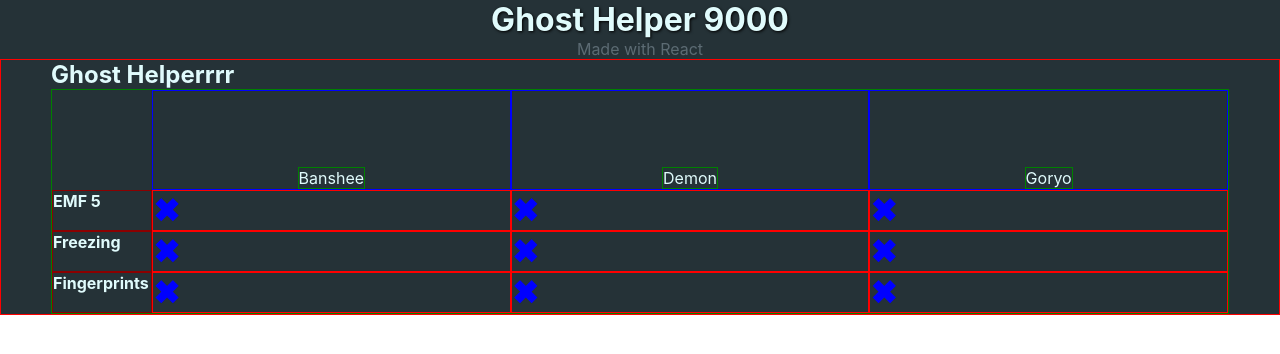
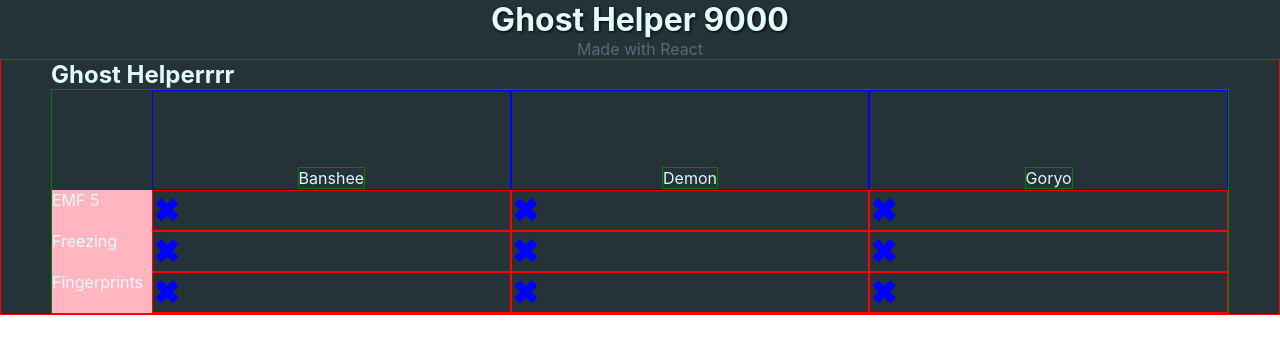
Before and after one commit to mbeckdev/ghost-helper, a React (Create React App) app: page / in a window 1280 px wide. Shown: the top 354 px of the page. Built offline with nearby package versions, Linux system fonts and the light colour scheme.

Commit message:
Add props.title to rowheadercell

```diff
--- a/src/components/row-header-cell/row-header-cell.component.jsx
+++ b/src/components/row-header-cell/row-header-cell.component.jsx
@@ -2,7 +2,8 @@ import React from 'react';
 
 import './row-header-cell.styles.scss';
 
-let itWasClicked = false;
+// let itWasClicked = false;
+let itWasClicked = true;
 
 function wasClicked(here) {
   console.log('was clicked');
@@ -34,11 +35,22 @@ function findChildIndex(node) {
 }
 
 const RowHeaderCell = (props) => (
-  <div className="row-header-cell" onClick={wasClicked}>
-    <div className={itWasClicked ? 'title highlighted' : 'title'}>
-      {props.title}
-    </div>
+  <div
+    className={
+      itWasClicked
+        ? `${props.title} highlighted row-header-cell`
+        : 'title row-header-cell'
+    }
+    onClick={wasClicked}
+  >
+    {props.title}
   </div>
 );
 
 export default RowHeaderCell;
+
+// /* <div className="row-header-cell" onClick={wasClicked}>
+//     <div className={itWasClicked ? 'title highlighted' : 'title'}>
+// {props.title}
+// </div>
+// </div> */
```
